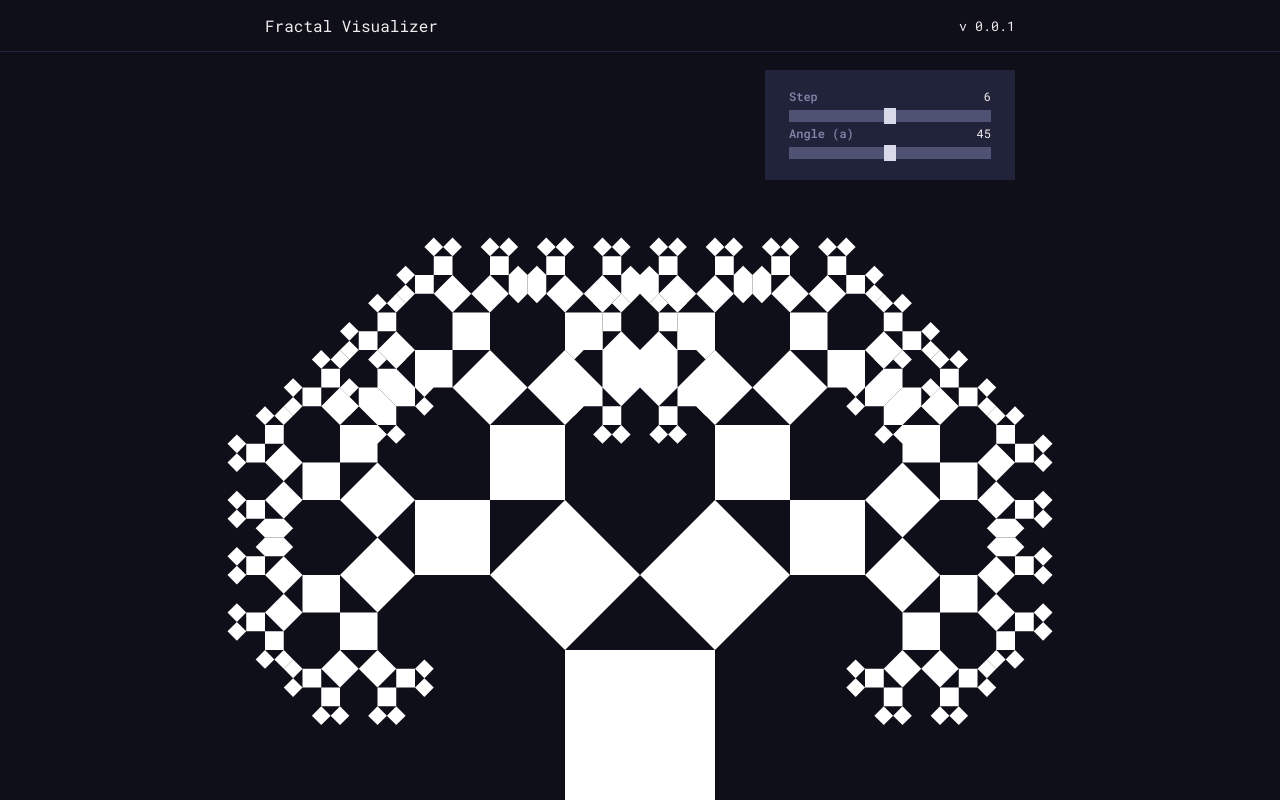
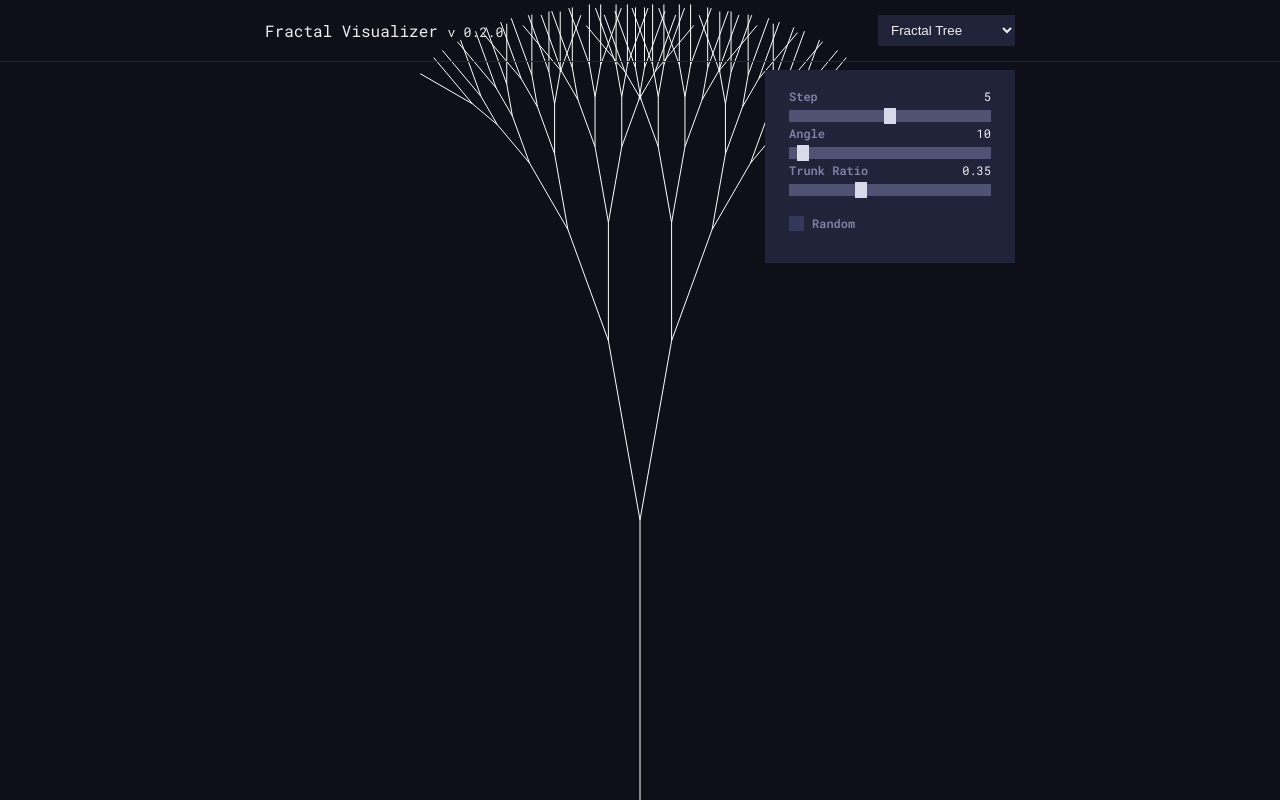
Before and after one commit to felixgro/fractal-visualizer, a Vue app: page / in a window 1280 px wide. Built offline with nearby package versions, Linux system fonts and the light colour scheme.

Commit message:
add fractal dropdown and dynamic comp switch

```diff
--- a/package.json
+++ b/package.json
@@ -1,6 +1,6 @@
 {
   "name": "fractal",
-  "version": "0.1.0",
+  "version": "0.2.0",
   "private": true,
   "scripts": {
     "serve": "vue-cli-service serve",
--- a/src/App.vue
+++ b/src/App.vue
@@ -1,16 +1,26 @@
 <template>
   <div>
-    <the-header />
-    <component :is="'PythagorasTree'" />
+    <the-header @fractalchange="setFractal" />
+    <component :is="currentFractal" />
   </div>
 </template>
 
 <script>
 export default {
   name: 'App',
+  data() {
+    return {
+      currentFractal: 'FractalTree'
+    }
+  },
   mounted() {
     if(window.innerWidth < 600) {
       alert('This Site is currently not optimized for Mobile - Please try on Desktop for a better experience')
+    }
+  },
+  methods: {
+    setFractal(e) {
+      this.currentFractal = e
     }
   }
 }
--- a/src/components/fractals/FractalTree.vue
+++ b/src/components/fractals/FractalTree.vue
@@ -34,10 +34,10 @@ export default {
 			height: null,
 			width: null,
 			data: {
-				angleDeg: 45,
+				angleDeg: 10,
 				angle: 0,
-				trunkRatio: 0.5,
-				step: 3,
+				trunkRatio: 0.35,
+				step: 5,
 				random: false,
 				angleVariety: 35,
 				lengthRange: 90,
--- a/src/components/fractals/PythagorasTree.vue
+++ b/src/components/fractals/PythagorasTree.vue
@@ -28,7 +28,7 @@ export default {
 			data: {
 				angleDeg: 45,
 				angleA: 0,
-				step: 6,
+				step: 7,
 			}
 		}
 	},
--- a/src/components/main/TheHeader.vue
+++ b/src/components/main/TheHeader.vue
@@ -1,15 +1,44 @@
 <template>
 	<header>
 		<div class="wrapper">
-			<div>Fractal Visualizer</div>
-			<small>v 0.0.1</small>
+			<div>
+				Fractal Visualizer
+				<small>v 0.2.0</small>
+			</div>
+			<div>
+				<dropdown :options="fractals" @selected="$emit('fractalchange', $event)" />
+			</div>
 		</div>
 	</header>
 </template>
 
 <script>
+import Dropdown from '@/components/smart/Dropdown'
+
 export default {
 	name: 'TheHeader',
+	components: {
+		Dropdown
+	},
+	data() {
+		return {
+			fractals: [
+				{
+					component: 'FractalTree',
+					title: 'Fractal Tree'
+				},
+				{
+					component: 'PythagorasTree',
+					title: 'Pythagoras Tree'
+				},
+			]
+		}
+	},
+	methods: {
+		setFractal(e) {
+			console.dir(e)
+		}
+	}
 }
 </script>
 
--- /dev/null
+++ b/src/components/smart/Dropdown.vue
@@ -0,0 +1,32 @@
+<template>
+	<div>
+		<select v-model="key" @change="$emit('selected', key)">
+			<option v-for="opt in options" :key="opt.component" :value="opt.component">{{ opt.title }}</option>
+		</select>
+	</div>
+</template>
+
+<script>
+export default {
+	data() {
+		return {
+			key: 'FractalTree'
+		}
+	},
+	props: {
+		options: Array,
+	}
+}
+</script>
+
+<style lang="scss" scoped>
+	select {
+		background: #21233b;
+		color: inherit;
+		padding: 7px 9px;
+		border: none;
+		&:focus {
+			outline: none;
+		}
+	}
+</style>
```
